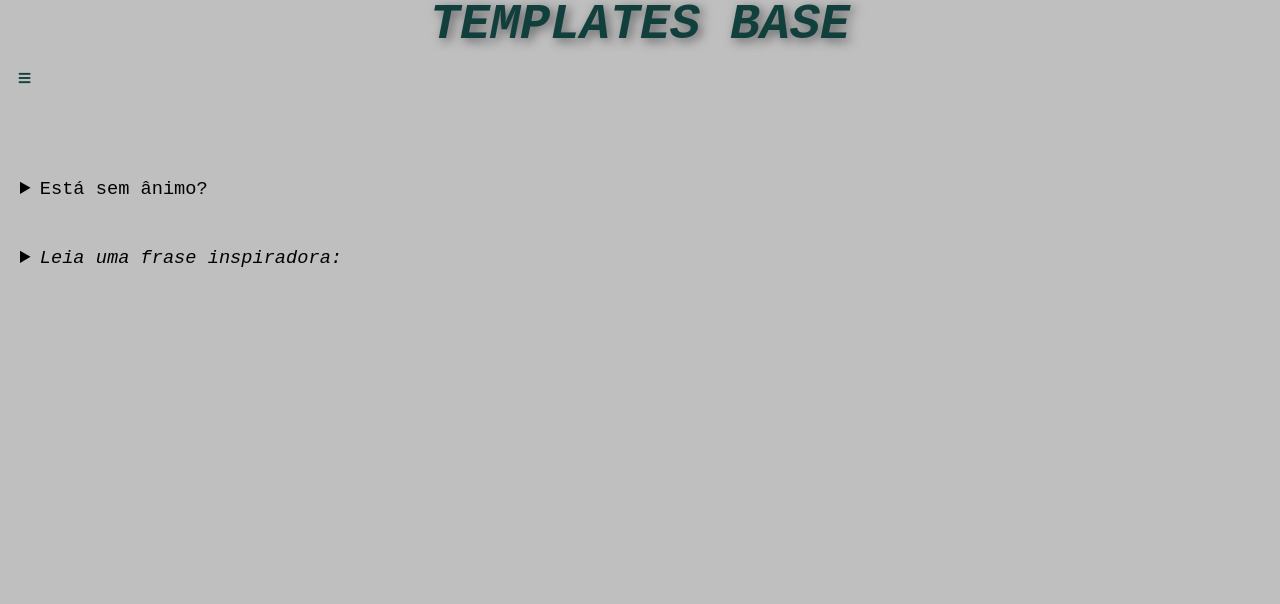
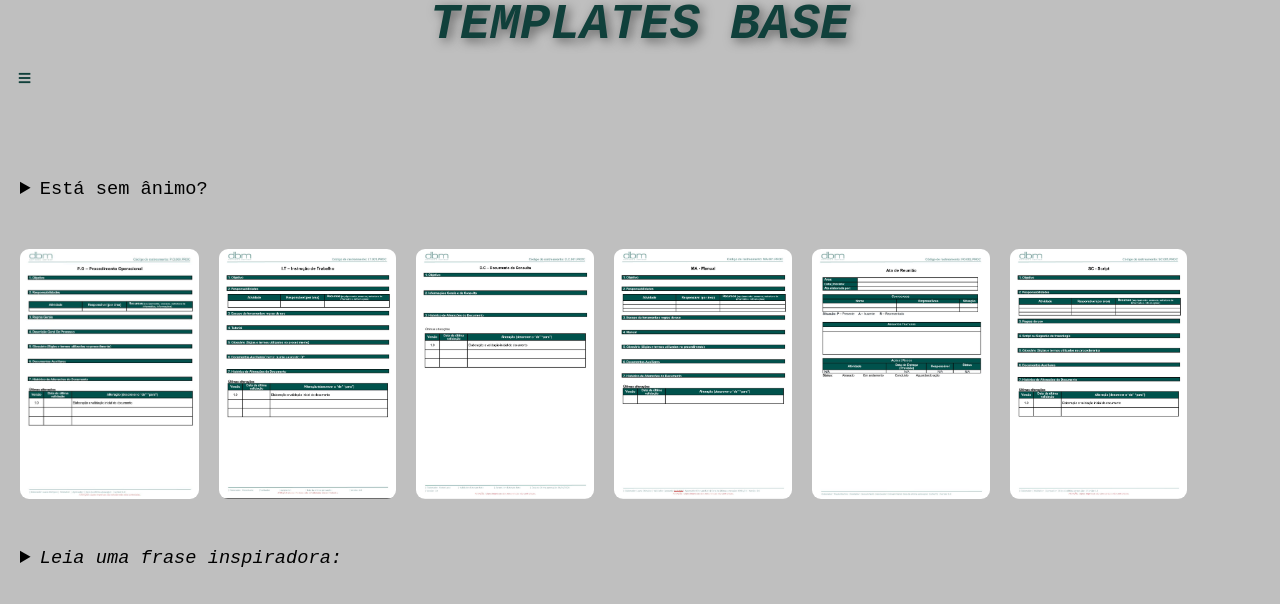
Before and after one commit to GabMSousa/Lista_Mestra, a plain HTML site: page arquivo.html in a window 1280 px wide. Drawn offline with Linux system fonts and the light colour scheme.

Commit message:
Atualizado o bug de transbordar o link

```diff
--- a/arquivo.css
+++ b/arquivo.css
@@ -69,14 +69,22 @@ h1 {
 .docs_base {
 
     display: flex;
-    background-position: 100%;
-    flex-wrap: wrap;
+    overflow: none;
 
 }
 
 
+.docs_ {
 
+    height: 250px;
+    margin-left: 20px;
+    margin-top: 50px;
+    display: flex;
+}
 
+#ola {
+    border-radius: 9px;
+}
 
 
 .motivacao {
--- a/arquivo.html
+++ b/arquivo.html
@@ -49,8 +49,27 @@
         <div class="docs_base" id="docs">
 
 
+            <a class="docs_" target="_self" class="docs_" href="download/P.O - Procedimento Operacional_Base.docx" download="" >
+                <input id="ola" type="image" src="image/po.jpg" alt="Procedimento Operacional">
+
+            <a class="docs_" href="download/I.T - Instrução de Trabalho_Base.docx" download="" >
+                <input id="ola"  type="image" src="image/it.jpg" alt="Instrução de Trabalho">
+
+            <a class="docs_" href="download/D.C. - Documento de Consulta.docx" download="" >
+                <input id="ola"  type="image" src="image/dc.jpg" alt="Documento de Consulta">
+
+            <a class="docs_" href="download/MA - Manual_Base.docx" download="" >
+                <input id="ola"  type="image" src="image/ma.jpg" alt="Manual">
+
+            <a class="docs_" href="download/FO - Ata de Reunião_Base.docx" download="" >
+                <input id="ola"  type="image" src="image/fo.jpg" alt="Fórmulario">
+
+            <a class="docs_" href="download/SC - Script_Base.docx" download="" >
+                <input id="ola"  type="image" src="image/sc.jpg" alt="Script">
+            </a>
 
 
+        </div>
 
         <!-- Frase para motivar 2--->
     <div class="motivacao" id="motiva">
```
Also changed, not shown: arquivo.js (+32 -0 lines).
